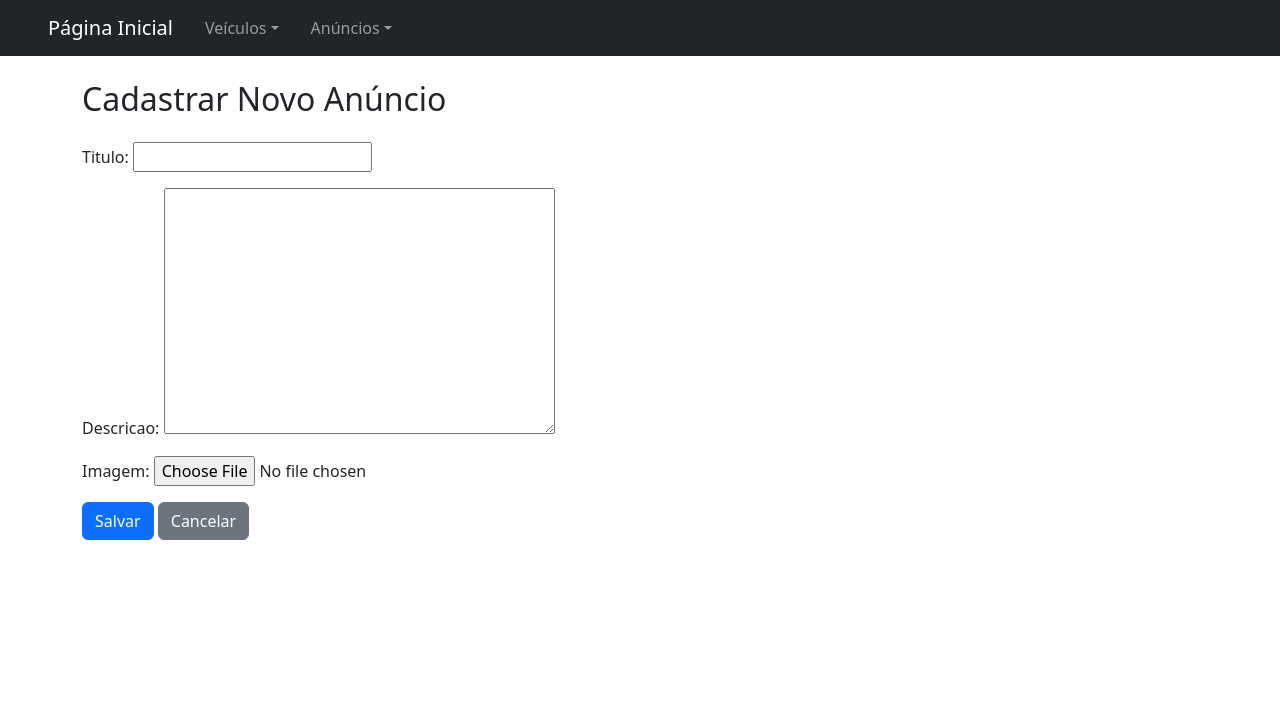
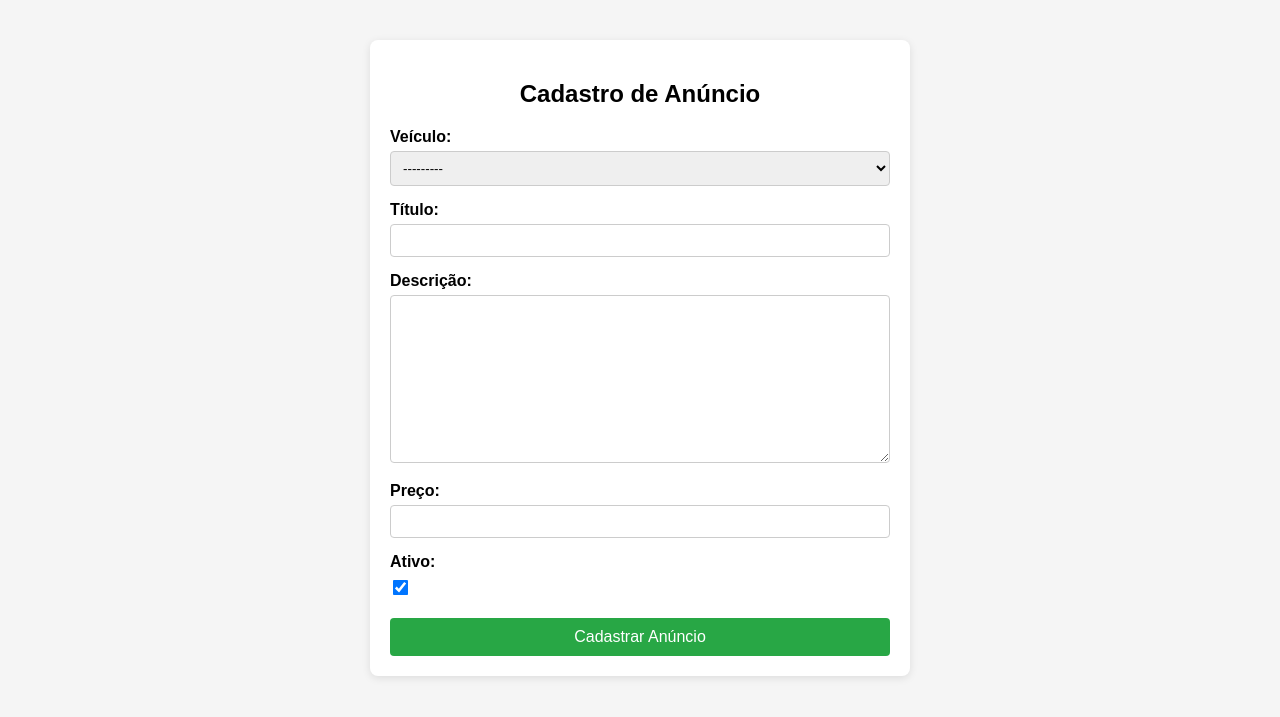
Before and after one commit to gallineci/DWB, a Django app: page /anuncio/novo/ in a window 1280 px wide. Shown: the top 717 px of the page. Run offline with Django 5.2, Linux system fonts and the light colour scheme; data that the repository does not hold is empty.

Commit message:
cadastro de anuncio implementado

```diff
--- a/anuncio/forms.py
+++ b/anuncio/forms.py
@@ -4,4 +4,4 @@ from anuncio.models import Anuncio
 class FormularioAnuncio(ModelForm):
     class Meta:
         model = Anuncio
-        exclude = []
+        exclude = ['anunciante', 'criado_em', 'atualizado_em', 'foto']
--- a/anuncio/models.py
+++ b/anuncio/models.py
@@ -1,9 +1,16 @@
 from django.db import models
+from veiculo.models import Veiculo
+from django.contrib.auth.models import User
 
 class Anuncio(models.Model):
+    veiculo = models.ForeignKey(Veiculo, on_delete=models.CASCADE, related_name='anuncios')
+    anunciante = models.ForeignKey(User, on_delete=models.CASCADE, related_name='anuncios')
     titulo = models.CharField(max_length=100)
     descricao = models.TextField()
-    imagem = models.ImageField(upload_to='anuncios/', blank=True, null=True)
+    preco = models.DecimalField(max_digits=10, decimal_places=2)
+    criado_em = models.DateTimeField(auto_now_add=True)
+    atualizado_em = models.DateTimeField(auto_now=True)
+    ativo = models.BooleanField(default=True)
 
     def __str__(self):
-        return self.titulo
+        return f'{self.titulo} - R$ {self.preco:.2f}'
--- a/anuncio/urls.py
+++ b/anuncio/urls.py
@@ -1,7 +1,7 @@
 from django.urls import path
-from .views import ListarAnuncios, CriarAnuncio
+from anuncio.views import *
 
 urlpatterns = [
     path('', ListarAnuncios.as_view(), name='listar-anuncios'),
-    path('novo/', CriarAnuncio.as_view(), name='cadastrar=-anuncio'),
+    path('novo/', CriarAnuncio.as_view(), name='cadastrar-anuncio'),
 ]
--- a/anuncio/views.py
+++ b/anuncio/views.py
@@ -3,6 +3,7 @@ from .models import Anuncio
 from django.views.generic.edit import CreateView
 from django.urls import reverse_lazy
 from .forms import FormularioAnuncio
+from django.views import View
 
 class ListarAnuncios(ListView):
     model = Anuncio
@@ -14,3 +15,7 @@ class CriarAnuncio(CreateView):
     form_class = FormularioAnuncio
     template_name = 'anuncio/novo.html'
     success_url = reverse_lazy('listar-anuncios')
+
+    def form_valid(self, form):
+        form.instance.anunciante = self.request.user
+        return super().form_valid(form)
--- a/templates/anuncio/novo.html
+++ b/templates/anuncio/novo.html
@@ -1,42 +1,115 @@
-<!-- templates/anuncio/novo.html -->
 <!DOCTYPE html>
 <html lang="pt-BR">
 <head>
-    <meta charset="UTF-8">
-    <title>Cadastrar Anúncio</title>
-    <link href="https://cdn.jsdelivr.net/npm/bootstrap@5.3.3/dist/css/bootstrap.min.css" rel="stylesheet">
+  <meta charset="UTF-8">
+  <title>Cadastro de Anúncio</title>
+  <style>
+    body {
+      font-family: Arial, sans-serif;
+      background: #f5f5f5;
+      margin: 40px;
+      display: flex;
+      justify-content: center;
+    }
+
+    form {
+      background: #fff;
+      padding: 20px;
+      border-radius: 8px;
+      max-width: 500px;
+      width: 100%;
+      box-shadow: 0 2px 8px rgba(0,0,0,0.1);
+    }
+
+    h2 {
+      text-align: center;
+      margin-bottom: 20px;
+    }
+
+    label {
+      display: block;
+      margin-top: 15px;
+      font-weight: bold;
+    }
+
+    select, input[type="text"], input[type="number"], textarea, input[type="file"] {
+      width: 100%;
+      padding: 8px;
+      margin-top: 5px;
+      border: 1px solid #ccc;
+      border-radius: 4px;
+      box-sizing: border-box;
+    }
+
+    input[type="checkbox"] {
+      margin-top: 10px;
+      transform: scale(1.2);
+    }
+
+    button {
+      margin-top: 20px;
+      width: 100%;
+      padding: 10px;
+      background: #28a745;
+      color: white;
+      border: none;
+      border-radius: 4px;
+      cursor: pointer;
+      font-size: 16px;
+    }
+
+    button:hover {
+      background: #218838;
+    }
+
+    .errorlist {
+      color: red;
+      list-style: none;
+      padding-left: 0;
+      margin: 0;
+      font-size: 14px;
+    }
+  </style>
 </head>
 <body>
-    <nav class="navbar navbar-expand-lg navbar-dark bg-dark px-5 mb-4">
-        <a class="navbar-brand" href="/">Página Inicial</a>
-        <div class="navbar-nav">
-            <div class="nav-item dropdown mx-2">
-                <a class="nav-link dropdown-toggle" href="#" data-bs-toggle="dropdown">Veículos</a>
-                <div class="dropdown-menu">
-                    <a class="dropdown-item" href="/veiculo">Listar</a>
-                    <a class="dropdown-item" href="/veiculo/novo">Cadastrar</a>
-                </div>
-            </div>
-            <div class="nav-item dropdown mx-2">
-                <a class="nav-link dropdown-toggle" href="#" data-bs-toggle="dropdown">Anúncios</a>
-                <div class="dropdown-menu">
-                    <a class="dropdown-item" href="/anuncio">Listar</a>
-                    <a class="dropdown-item" href="/anuncio/novo">Cadastrar</a>
-                </div>
-            </div>
-        </div>
-    </nav>
 
-    <div class="container">
-        <h2 class="mb-4">Cadastrar Novo Anúncio</h2>
-        <form method="post" enctype="multipart/form-data">
-            {% csrf_token %}
-            {{ form.as_p }}
-            <button type="submit" class="btn btn-primary">Salvar</button>
-            <a href="/anuncio" class="btn btn-secondary">Cancelar</a>
-        </form>
-    </div>
+  <form action="{% url 'cadastrar-anuncio' %}" method="post" enctype="multipart/form-data">
+    <h2>Cadastro de Anúncio</h2>
 
-    <script src="https://cdn.jsdelivr.net/npm/bootstrap@5.3.3/dist/js/bootstrap.bundle.min.js"></script>
+    {% csrf_token %}
+
+    {% if form.errors %}
+      <div style="color: red; margin-bottom: 10px;">
+        <ul>
+          {% for field in form %}
+            {% for error in field.errors %}
+              <li><strong>{{ field.label }}:</strong> {{ error }}</li>
+            {% endfor %}
+          {% endfor %}
+          {% for error in form.non_field_errors %}
+            <li>{{ error }}</li>
+          {% endfor %}
+        </ul>
+      </div>
+    {% endif %}
+
+    <label for="{{ form.veiculo.id_for_label }}">Veículo:</label>
+    {{ form.veiculo }}
+
+    <label for="{{ form.titulo.id_for_label }}">Título:</label>
+    {{ form.titulo }}
+
+    <label for="{{ form.descricao.id_for_label }}">Descrição:</label>
+    {{ form.descricao }}
+
+    <label for="{{ form.preco.id_for_label }}">Preço:</label>
+    {{ form.preco }}
+
+    <label for="{{ form.ativo.id_for_label }}">Ativo:</label>
+    {{ form.ativo }}
+
+    <button type="submit">Cadastrar Anúncio</button>
+  </form>
+
 </body>
 </html>
```
Also changed, not shown: templates/anuncio/listar.html (+9 -2 lines), anuncio/migrations/0002_anuncio_ativo_anuncio_nome_veiculo_anuncio_preco.py (added), anuncio/migrations/0003_remove_anuncio_nome_veiculo_anuncio_anunciante_and_more.py (added), anuncios/fiat-mobi-2023.jpg (added).
